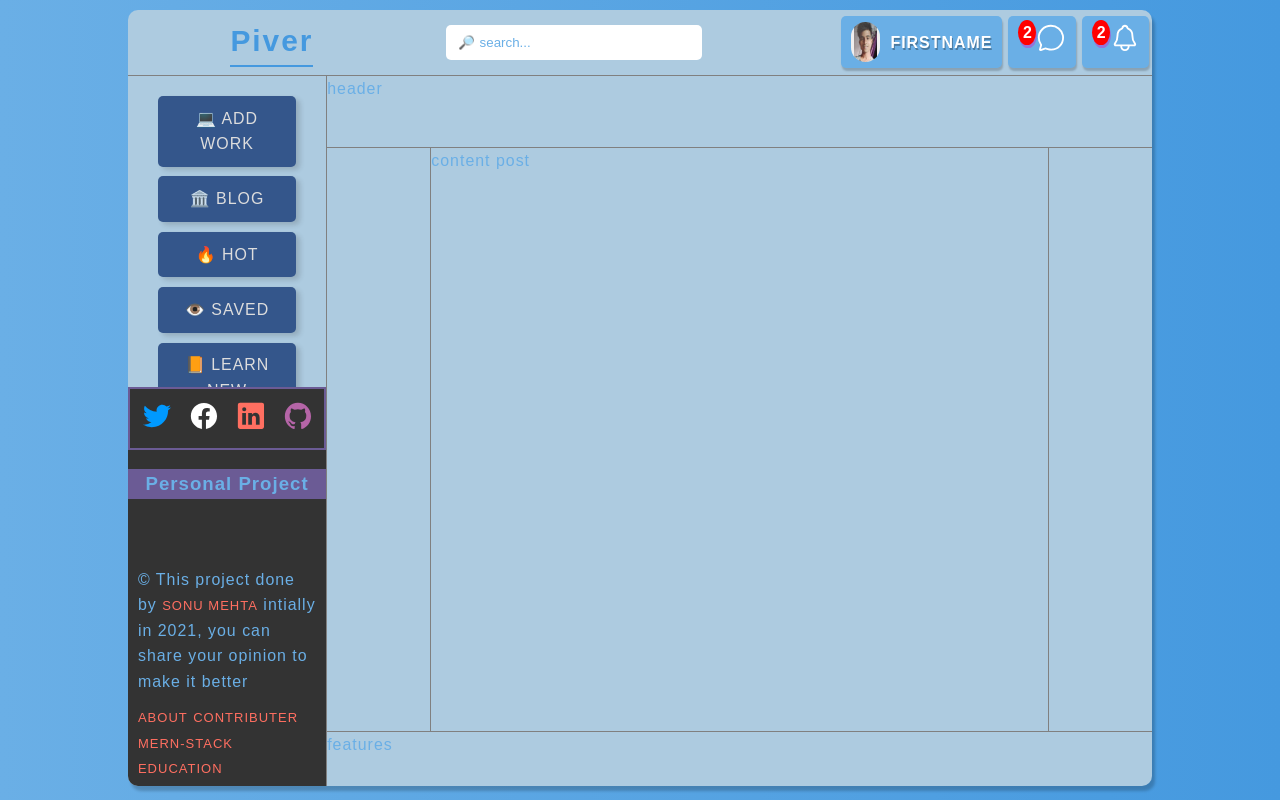
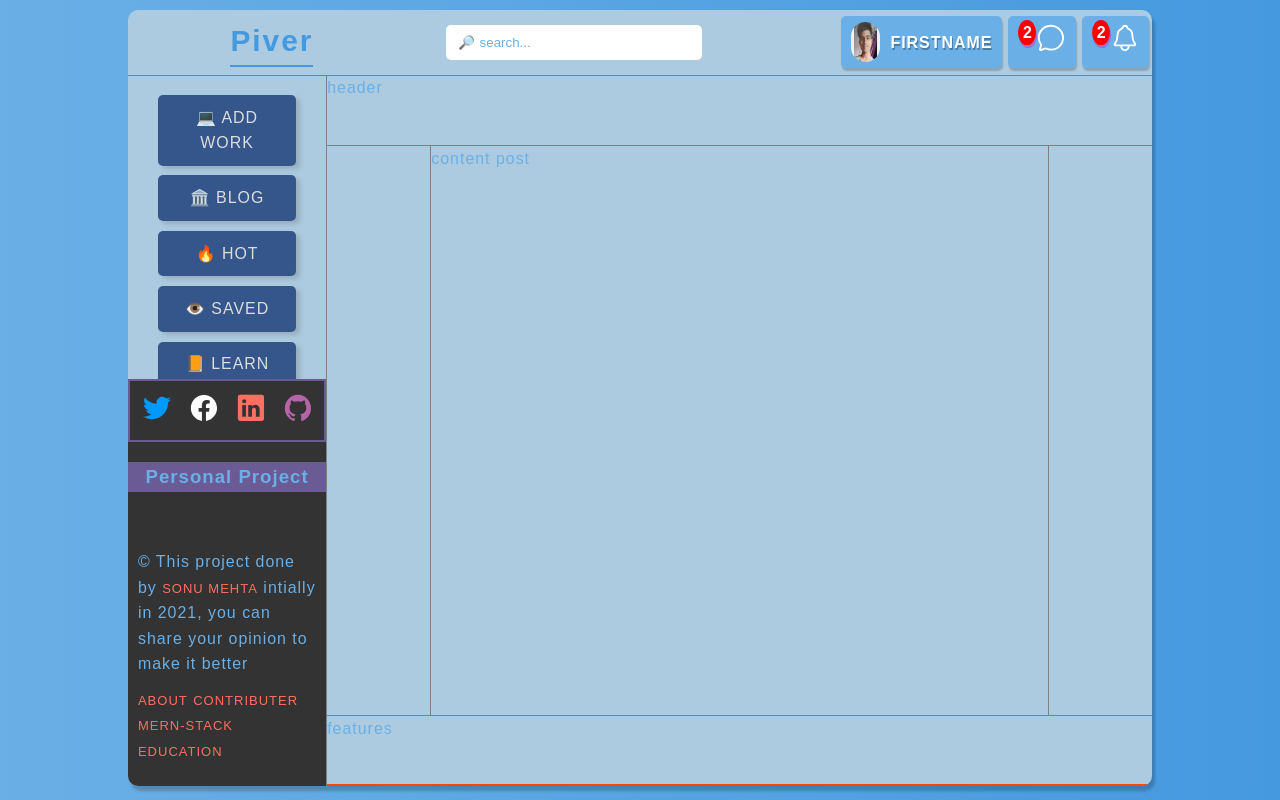
Before and after one commit to sonuMehta12/__demo__, a website: page index.html in a window 1280 px wide. Drawn offline with nearby package versions, Linux system fonts and the light colour scheme; files whose address does not match are found by name.

Commit message:
problem solve

```diff
--- a/index.html
+++ b/index.html
@@ -65,7 +65,6 @@
           </a>
         </nav>
       </header>
-      <div class="main-page">
       <div class="sidebar">
         <div class="features-box">
           <a href="#" class="add-work btn">💻️ Add work</a>
@@ -73,7 +72,6 @@
           <a href="#" class="add-work btn">🔥️ hot</a>
           <a href="#" class="add-work btn">👁️ saved</a>
           <a href="#" class="add-work btn">📙️ Learn new</a>
-
         </div>
         <footer class="footer">
           <div class="social-media">
@@ -102,7 +100,14 @@
         </div>
         </footer>
       </div>
-        <div >
+      <div class="main-page">
+        <div class="content">
+          <div class="content-header">
+            header
+          </div>
+          <div class="content-post">content post</div>
+          <div class="content-features">features</div>
+        </div>
         <div class="content">
           <div class="content-header">
             header
--- a/sass/_layouts.scss
+++ b/sass/_layouts.scss
@@ -1,11 +1,23 @@
-.main-page {
+.main {
   display: grid;
-  grid-template-rows: 1fr;
+  grid-template-rows: 6.5rem 1fr;
   grid-template-columns: minmax(20rem, 15%) 1fr;
 }
-
+.header {
+  grid-row: 1 /2;
+  grid-column: 1 /-1;
+}
+.sidebar {
+  grid-row: 2/-1;
+  grid-column: 1/2;
+}
+.main-page {
+  grid-row: 2/-1;
+  grid-column: 2/-1;
+  overflow-y: scroll;
+}
 .content {
-  height: 91vh;
+  height: 100%;
   display: grid;
   grid-template-rows: 10% 1fr 10%;
   grid-template-columns: repeat(8, 1fr);
@@ -27,5 +39,5 @@
   border-top: 1px solid gray;
   grid-row: 3 /-1;
   grid-column: 1/ -1;
-  border-bottom: 2px solid grey;
+  border-bottom: 2px solid orangered;
 }
```
Also changed, not shown: style.css. Lines whose indentation alone changed are shown as unchanged.
